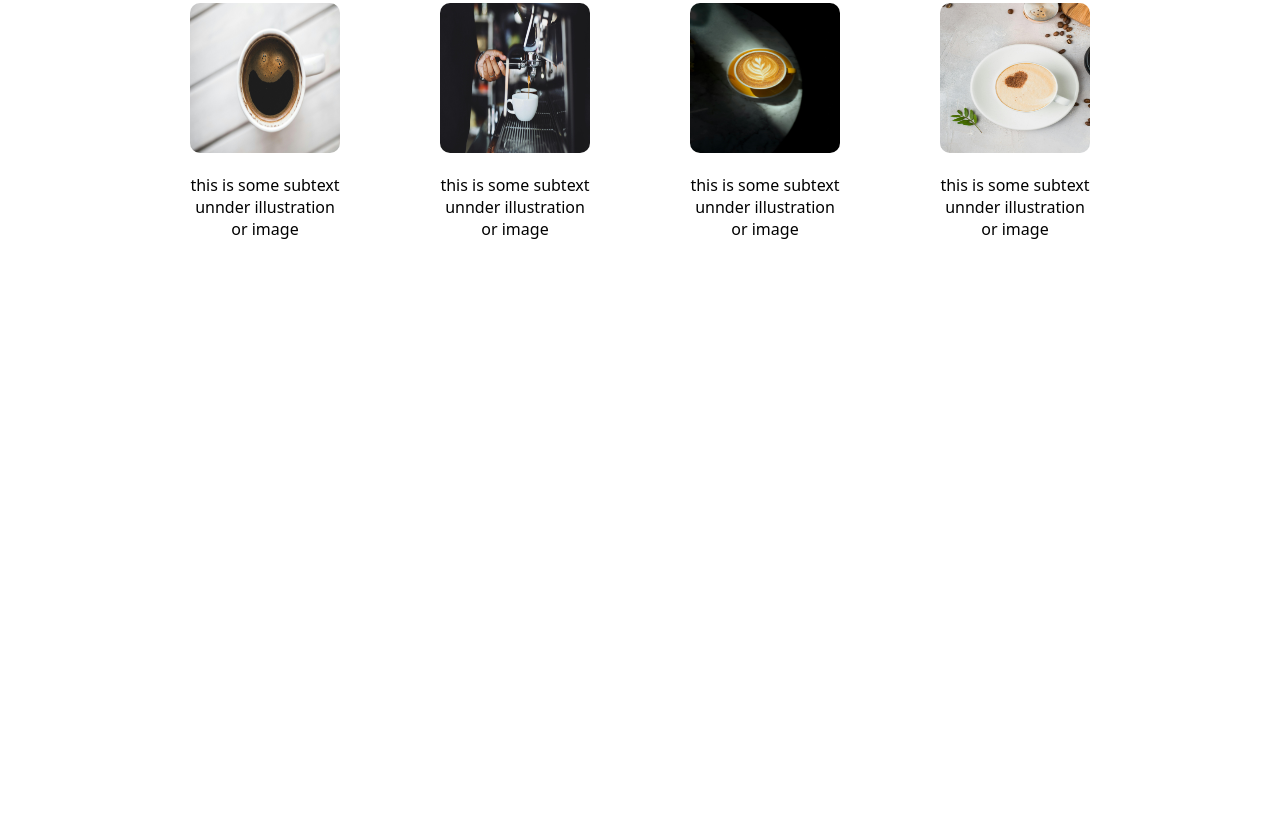
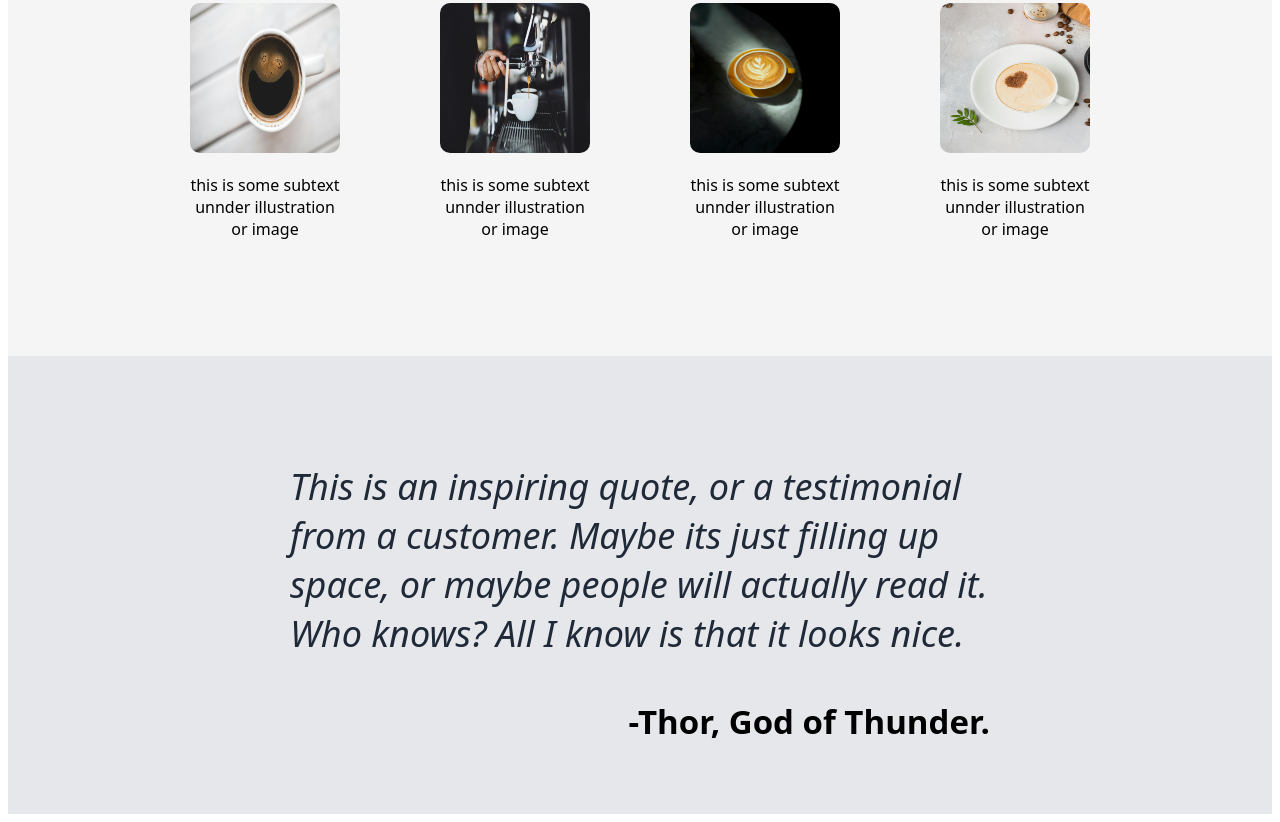
Before and after one commit to surya08nath/landing-page, a plain HTML site: page index.html in a window 1280 px wide. Shown: the part 1040-1862 px from the top of the page. Before the commit the page ends 1404 px from the top, so only its background shows below. Drawn offline with Linux system fonts and the light colour scheme.

Commit message:
Third row is completed

```diff
--- a/index.html
+++ b/index.html
@@ -49,7 +49,15 @@
                 </div>
             </div>
 
-            <div class="darkgrey"></div>
+            <div class="darkgrey">
+                <div class="quote">
+                    <p>This is an inspiring quote, or a testimonial from a customer.
+                    Maybe its just filling up space, or maybe people will actually read it. Who knows?
+                    All I know is that it looks nice.
+                    </p>
+                    <div class="thor">-Thor, God of Thunder.</div>
+                </div>
+            </div>
             <div class="white2"></div>
         </div>
     </body>
--- a/styles.css
+++ b/styles.css
@@ -114,8 +114,39 @@ button{
 
 .white1{
     padding: 20px;
+    background-color: whitesmoke;
 }
 
 .random p{
     text-align: center;
 }
+
+.darkgrey{
+    background-color: #E5E7EB;
+    display: flex;
+    align-items: center;
+    padding-bottom: 70px;
+    padding-top: 70px;
+}
+
+.quote{
+    margin-left: auto;
+    margin-right: auto;
+    max-width: 700px;
+    position: relative;
+    padding-bottom: 50px;
+}
+
+.quote p{
+    font-style: italic;
+    font-size: 36px;
+    color: #1F2937;
+}
+
+.quote .thor{
+    position: absolute;
+    bottom: 0;
+    right: 0;
+    font-size: 33px;
+    font-weight: 700;
+}
```
